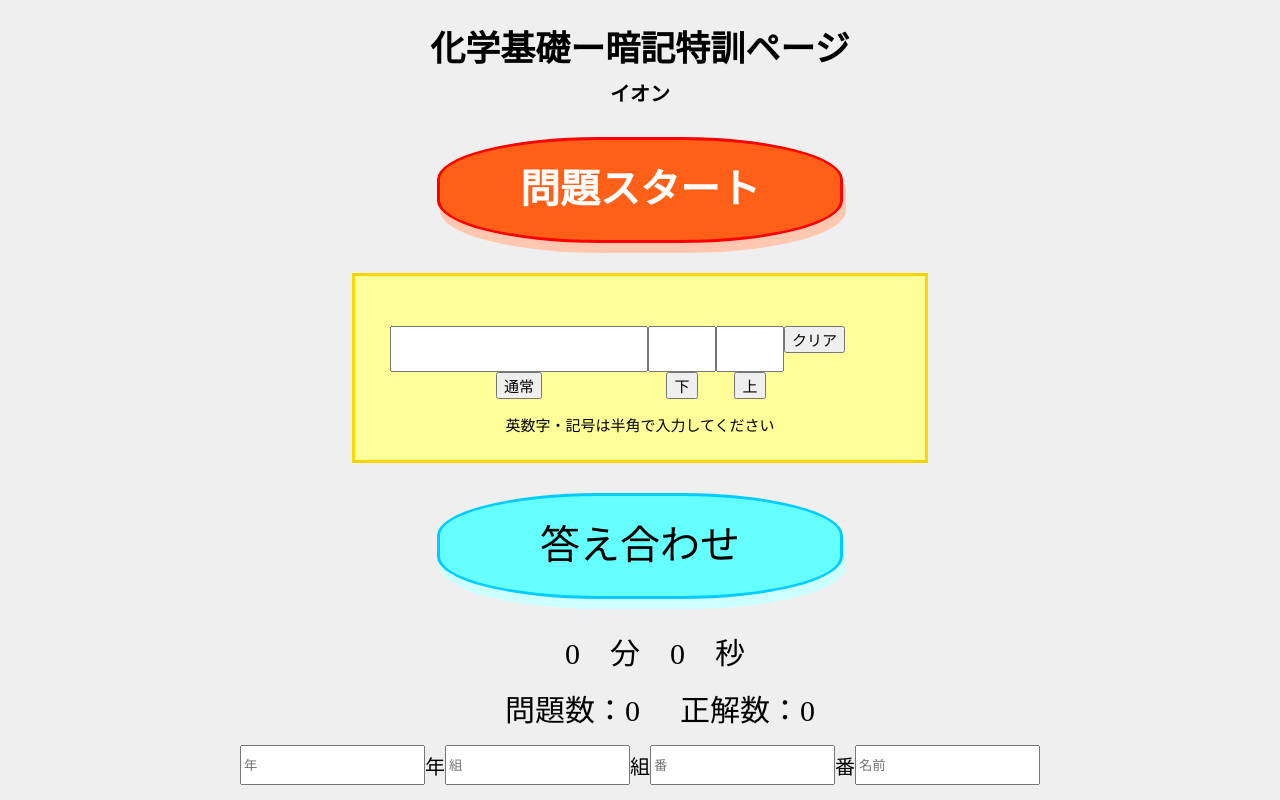
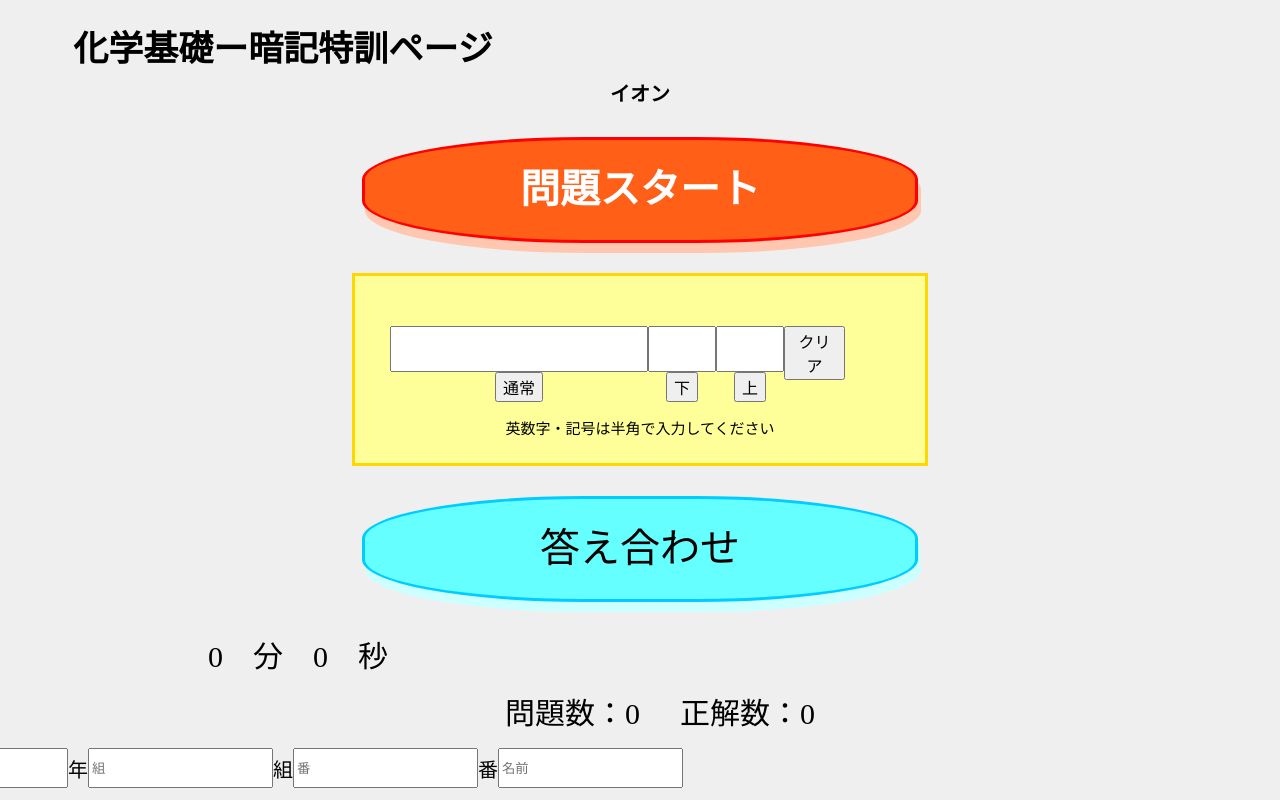
Before and after one commit to YuichiHiraguchi/BasicChemistryIon, a plain HTML site: page index.html in a window 1280 px wide. Drawn offline with Linux system fonts and the light colour scheme.

Commit message:
Update styles.css

```diff
--- a/styles.css
+++ b/styles.css
@@ -1,5 +1,6 @@
 body{
   background: #efefef;
+
 }
 
 h1{
@@ -7,19 +8,25 @@ h1{
   font-size: 35px;
   margin-top: 20px;
   margin-bottom: 5px;
+  width: 550px
 }
 h2{
   text-align: center;
   font-size: 20px;
   margin: 7px auto;
+  width: 550px;
+
 }
-
+div{
+  text-align: center;
+  width:550px;
+}
 #chuui{
   text-align: center;
   font-size: 15px;
 }
 #btn1{
-  width: 400px;
+  width: 550px;
   height:100px;
   background-color: #FF5F17;
   border: solid;
@@ -61,13 +68,14 @@ h2{
 }
 
 button{
-  font-size: 15px;
+  font-size: 16px;
 }
 #clear{
-  width:61px;
-  }
+  width: 61px;
+}
 ul.nyuuryoku{
   padding: 0;
+  margin: auto;
   list-style-type: none;
   display: flex;
   width:500px;
@@ -76,7 +84,7 @@ li.nyuuryoku{
   text-align: center;
 }
 .nyuuryoku{
-  width: 525px;
+  width: 500px;
   margin: auto;
   overflow: hidden;
 }
@@ -106,7 +114,7 @@ p.seito{
   font-size: 40px;
   text-align: center;
   height: 100px;
-  width: 400px;
+  width: 550px;
   margin: 30px auto;
   line-height: 100px;
   border-radius: 40%;
```
